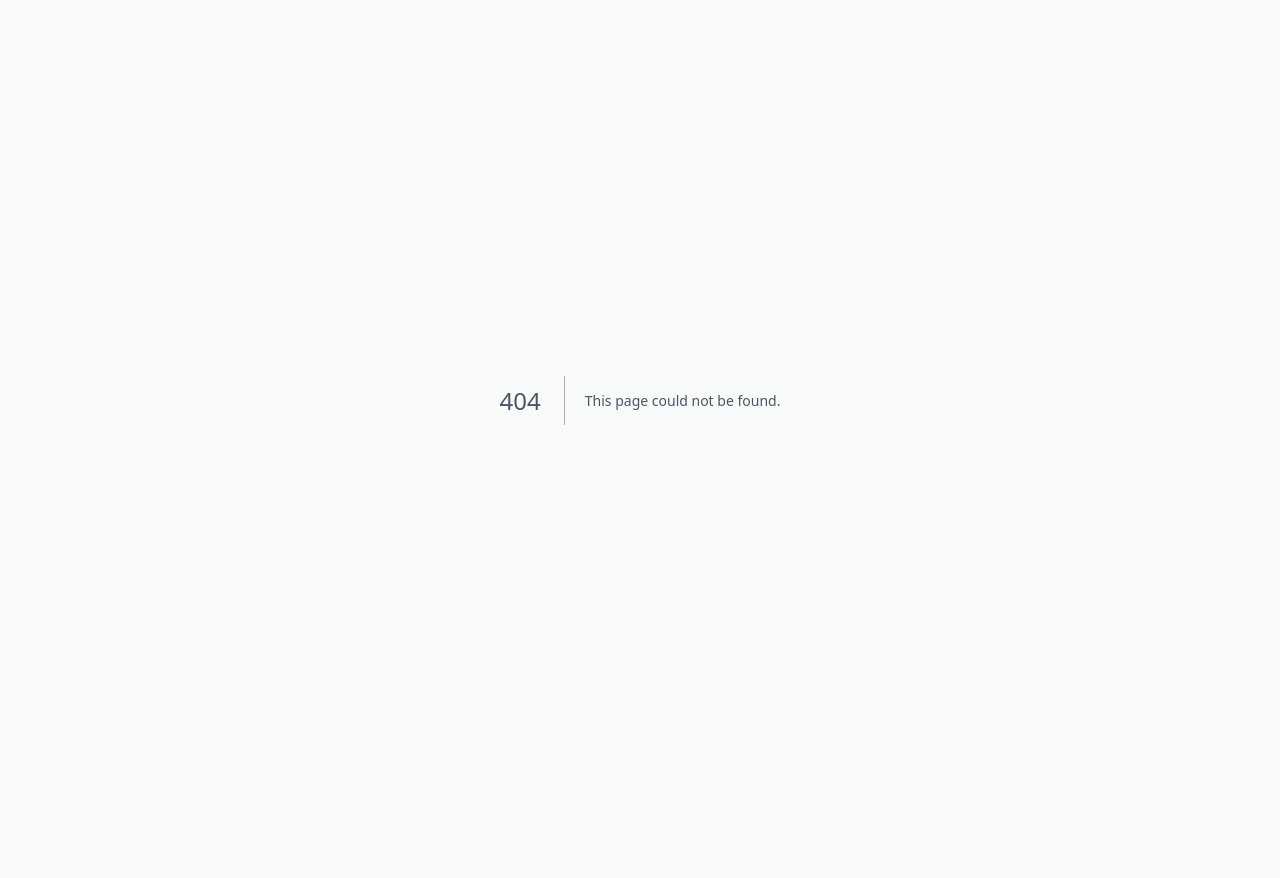
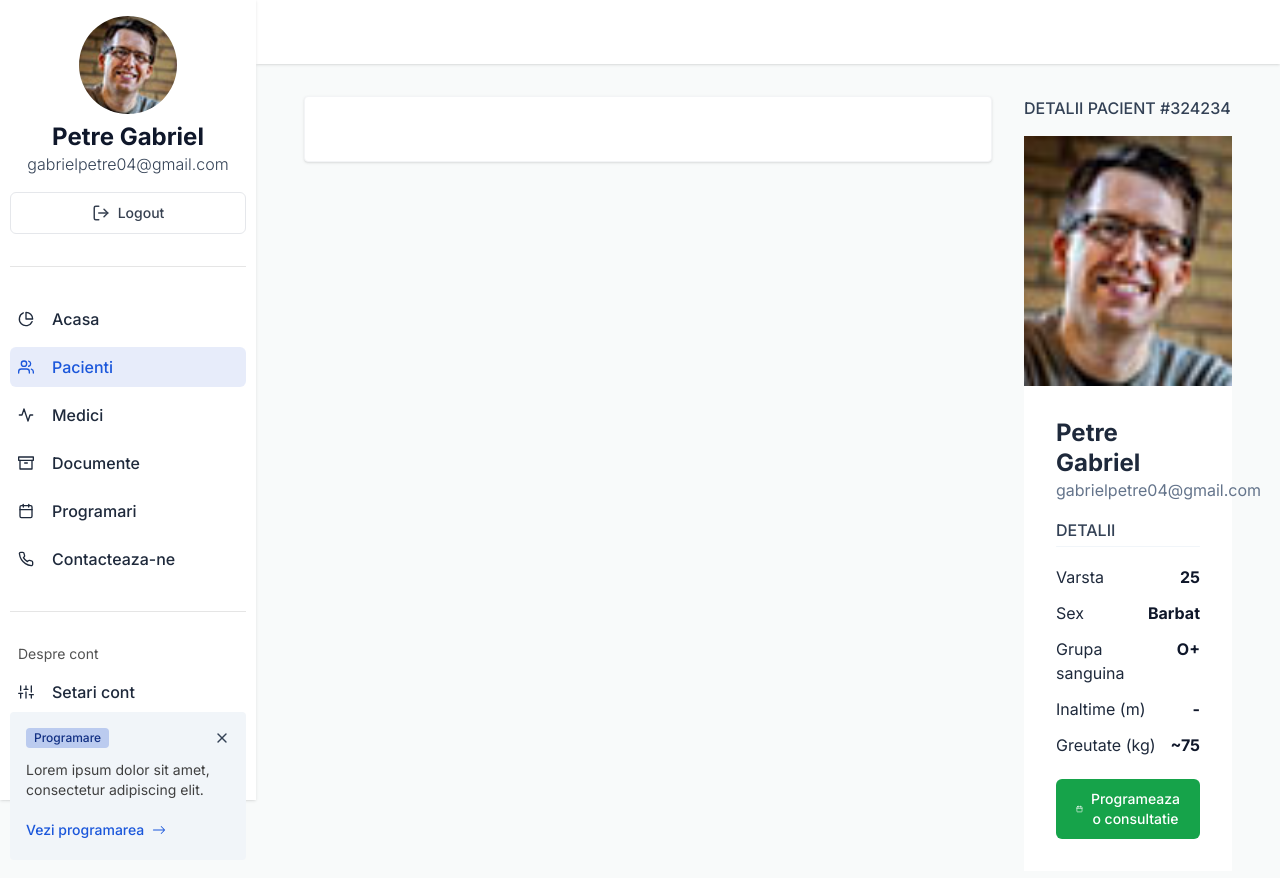
Before and after one commit to Petre-Gabriel/fiicode, a Next.js app: page /client/patients/32432 in a window 1280 px wide. Before the commit this address had no page. Shown: the top 878 px of the page. Before the commit the page ends 800 px from the top, so only its background shows below. Built offline with nearby package versions, Linux system fonts and the light colour scheme.

Commit message:
I modified the layouts for all pages, updated text colors, padding, styling for some elements, created a new mockup page

```diff
--- a/src/app/client/layout.tsx
+++ b/src/app/client/layout.tsx
@@ -12,7 +12,7 @@ export default function ClientPortalLayout({
 
       <div>
         <nav className="w-full h-16 bg-white shadow mb-8"></nav>
-        <main className="px-4 !pb-8">{children}</main>
+        <main className="px-12 !pb-8">{children}</main>
       </div>
     </div>
   );
--- a/src/app/client/page.tsx
+++ b/src/app/client/page.tsx
@@ -3,13 +3,14 @@
 import { DummyPatient } from "@/components/client/patient/Patient.data";
 import PatientProblem from "@/components/client/patient/PatientProblem.component";
 import Card from "@/components/core/Card.component";
+import ClientGrid from "@/components/layout/ClientGrid.component";
 import "chart.js/auto";
 import { Chart } from "react-chartjs-2";
 
 export default function ClientPortal() {
   return (
     <div>
-      <div className="grid grid-cols-12 gap-4">
+      <ClientGrid>
         <Card title="Statistici Generale" className="col-span-7">
           <div className="w-full mx-auto">
             <Chart
@@ -53,7 +54,7 @@ export default function ClientPortal() {
         </Card>
 
         <Card title="sdsdsd" className="col-span-12"></Card>
-      </div>
+      </ClientGrid>
     </div>
   );
 }
--- /dev/null
+++ b/src/app/client/patients/[patientId]/DetailsListing.component.tsx
@@ -0,0 +1,32 @@
+import Divider from "@/components/core/Divider.component";
+import Text from "@/components/core/Text.component";
+
+interface DetailsListingProps {
+  details: any[][];
+}
+
+export default function DetailsListing({ details }: DetailsListingProps) {
+  return (
+    <div>
+      <Text className="uppercase font-medium text-slate-700">Detalii</Text>
+
+      <div className="mt-1 mb-3">
+        <Divider />
+      </div>
+
+      <ul>
+        {details.map((detailArr) => (
+          <div
+            key={detailArr[0]}
+            className="flex gap-x-2 justify-between py-1.5"
+          >
+            <Text as="h3" variant="p" className="text-slate-800">
+              {detailArr[0]}
+            </Text>
+            <Text className="font-bold text-slate-900">{detailArr[1]}</Text>
+          </div>
+        ))}
+      </ul>
+    </div>
+  );
+}
--- /dev/null
+++ b/src/app/client/patients/[patientId]/page.tsx
@@ -0,0 +1,60 @@
+import { DummyPatient } from "@/components/client/patient/Patient.data";
+import Button from "@/components/core/Button.component";
+import Card from "@/components/core/Card.component";
+import Text from "@/components/core/Text.component";
+import ClientGrid from "@/components/layout/ClientGrid.component";
+import { FiCalendar } from "react-icons/fi";
+import DetailsListing from "./DetailsListing.component";
+
+export default function PatientProfile() {
+  return (
+    <ClientGrid>
+      <div className="col-span-9">
+        <Card></Card>
+      </div>
+      <div className="col-span-3">
+        <Text className="uppercase font-medium text-slate-700 mb-4">
+          Detalii pacient #324234
+        </Text>
+
+        <div className="bg-white">
+          <div
+            className="w-full h-[250px] bg-slate-100 bg-center bg-cover"
+            style={{
+              backgroundImage: `url(${DummyPatient.pictureUrl})`,
+            }}
+          ></div>
+
+          <div className="p-8 flex flex-col gap-y-4">
+            <div>
+              <Text as="h1" variant="h3" className="text-slate-800">
+                {DummyPatient.fullName}
+              </Text>
+              <Text className="text-slate-500">{DummyPatient.email}</Text>
+            </div>
+
+            <DetailsListing
+              details={[
+                ["Varsta", 25],
+                ["Sex", "Barbat"],
+                ["Grupa sanguina", "O+"],
+                ["Inaltime (m)", "-"],
+                ["Greutate (kg)", "~75"],
+              ]}
+            />
+
+            <div>
+              <Button color="green" className="w-full">
+                <FiCalendar />
+                Programeaza o consultatie
+              </Button>
+              {/* <Text className="text-slate-500 !text-sm mt-1">
+                * Pacientul va fi informat prin email
+              </Text> */}
+            </div>
+          </div>
+        </div>
+      </div>
+    </ClientGrid>
+  );
+}
--- a/src/app/layout.tsx
+++ b/src/app/layout.tsx
@@ -26,7 +26,7 @@ export default function RootLayout({
         />
       </head>
       <body className="bg-[#F8FAFA]">
-        <main className="text-gray-600">{children}</main>
+        <main className="text-slate-700">{children}</main>
       </body>
     </html>
   );
--- a/src/components/blocks/client/Sidebar.block.tsx
+++ b/src/components/blocks/client/Sidebar.block.tsx
@@ -2,6 +2,7 @@
 
 import SidebarLinkGroup from "@/components/client/nav/SidebarLinkGroup.component";
 import SidebarNotification from "@/components/client/nav/SidebarNotification.component";
+import { DummyPatient } from "@/components/client/patient/Patient.data";
 import Button from "@/components/core/Button.component";
 import Text from "@/components/core/Text.component";
 import { usePathname } from "next/navigation";
@@ -34,11 +35,20 @@ export default function Sidebar() {
     <aside className="sticky left-0 top-0 z-10 bg-white w-full h-[100vh] w-fit px-2.5 py-4 shadow flex flex-col justify-between">
       <div className="flex flex-col gap-y-8">
         <div className="text-center flex flex-col gap-y-2">
-          <div className="mx-auto w-5/12 max-w-[128px] aspect-square rounded-full bg-red-500"></div>
+          <div
+            className="mx-auto w-5/12 max-w-[128px] aspect-square rounded-full bg-center bg-cover"
+            style={{
+              backgroundImage: `url(${DummyPatient.pictureUrl})`,
+            }}
+          ></div>
 
           <div className="mb-2">
-            <Text as="h3">Petre Gabriel</Text>
-            <Text className="font-thin">gabrielpetre04@gmail.com</Text>
+            <Text as="h3" className="!text-slate-900">
+              {DummyPatient.fullName}
+            </Text>
+            <Text className="font-thin text-slate-700">
+              {DummyPatient.email}
+            </Text>
           </div>
 
           <Button
--- a/src/components/client/nav/SidebarLink.component.tsx
+++ b/src/components/client/nav/SidebarLink.component.tsx
@@ -19,7 +19,7 @@ const SidebarLink = ({
   icon: ReactIcon,
 }: SidebarLinkProps) => {
   const ButtonClass = classNames(
-    "flex items-center !text-base !w-full !p-2 group hover:!bg-primary-100[.1]",
+    "flex items-center !justify-start !text-base !w-full !p-2 group hover:!bg-primary-100[.1]",
     active && "!bg-primary-100/[.1]"
   );
 
--- a/src/components/core/Button.component.tsx
+++ b/src/components/core/Button.component.tsx
@@ -1,13 +1,19 @@
 import classNames from "classnames";
 import React from "react";
+
+import { IoTriangleSharp } from "react-icons/io5";
 
 interface ButtonProps {
   children?: React.ReactNode;
   className?: string | string[];
 
-  color?: "primary" | "none";
+  color?: "primary" | "green" | "none";
 
   as?: "span" | "button";
+
+  size?: "default" | "small";
+
+  tooltip?: string;
 }
 
 type FullButtonProps = ButtonProps &
@@ -17,15 +23,22 @@ const Button = ({
   children,
   className,
   color = "primary",
+  size = "default",
+  tooltip,
   as: ButtonTag = "button",
   ...props
 }: FullButtonProps) => {
   const buttonClass = classNames(
-    "w-fit block text-center text-white text-sm !font-medium py-2.5 px-5 rounded-md rounded-[2px] cursor-pointer transition-all duration-150",
+    "relative group w-fit flex items-center justify-center gap-x-2 text-center text-white text-sm !font-medium rounded-md rounded-[2px] cursor-pointer transition-all duration-150",
     {
       "bg-primary hover:bg-primary-700 ring-0 ring-offset-primary-200 ring-offset-0 focus:ring":
         color === "primary",
       "bg-transparent hover:bg-gray-100/75 !text-gray-700": color === "none",
+      "bg-green-600 hover:bg-green-700": color === "green",
+    },
+    {
+      "py-2.5 px-5": size === "default",
+      "py-2.5 px-4": size === "small",
     },
     className
   );
@@ -33,6 +46,15 @@ const Button = ({
   return (
     <ButtonTag className={buttonClass} {...props}>
       {children}
+
+      {tooltip && (
+        <div className="absolute z-50 w-max pointer-events-none opacity-0 group-hover:opacity-100 top-[100%] mt-1 left-1/2 -translate-x-1/2">
+          <IoTriangleSharp className="mx-auto text-slate-900 translate-y-[3px]" />
+          <div className="block transition-all py-2 px-4 rounded text-white bg-zinc-900">
+            {tooltip}
+          </div>
+        </div>
+      )}
     </ButtonTag>
   );
 };
--- /dev/null
+++ b/src/components/core/Divider.component.tsx
@@ -0,0 +1,3 @@
+export default function Divider() {
+  return <div className="w-full rounded h-[1px] bg-slate-100"></div>;
+}
--- /dev/null
+++ b/src/components/layout/ClientGrid.component.tsx
@@ -0,0 +1,7 @@
+interface ClientGridProps {
+  children?: React.ReactNode;
+}
+
+export default function ClientGrid({ children }: ClientGridProps) {
+  return <div className="grid grid-cols-12 gap-8">{children}</div>;
+}
```
Also changed, not shown: src/app/client/patients/page.tsx (+73 -1 lines).
